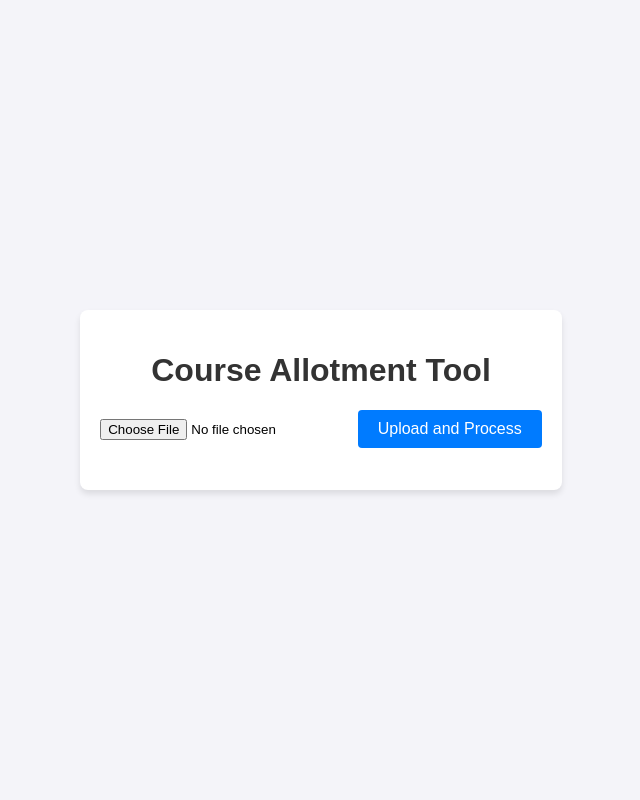
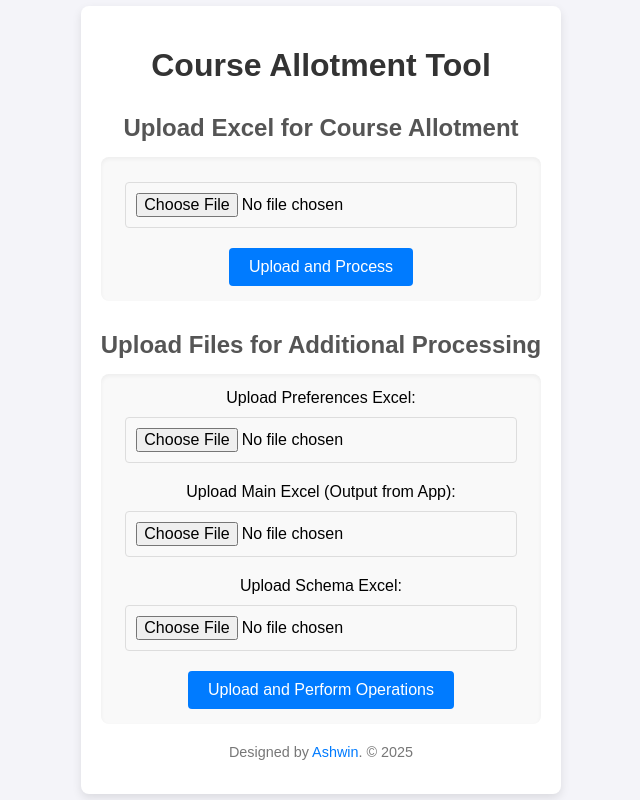
Before and after one commit to Ashwin-2334/CourseAllotmentTool, a Flask app: page / in a window 1280 px wide. Shown: the whole page, without its empty margins (319-959 px from the left). Run offline with Flask 3, Linux system fonts and the light colour scheme.

Commit message:
Added Aditional Service

```diff
--- a/app.py
+++ b/app.py
@@ -1,9 +1,14 @@
 from flask import Flask, render_template, request, send_from_directory
 import pandas as pd
 import os
+import re
+from openpyxl import load_workbook
+from additional_service import additional_service
 
 # Initialize the Flask application
 app = Flask(__name__)
+
+app.register_blueprint(additional_service)
 
 # Configure the upload and processed directories
 app.config['UPLOAD_FOLDER'] = 'uploads'
@@ -45,21 +50,88 @@ def process_excel(file_path):
     # Read the uploaded Excel file
     df = pd.read_excel(file_path)
 
-    # Example: Add a new column 'Allocated Slot' with dummy values (you can customize this part)
-    # Ensure the list is long enough by repeating or truncating it
-    slots = ['Slot A', 'Slot B', 'Slot C'] * (len(df) // 3) + ['Slot A', 'Slot B', 'Slot C'][:len(df) % 3]
+    # Assuming 'Faculty Name' and 'Designation' are columns in the input file
+    if 'Faculty Name' not in df.columns or 'Designation' not in df.columns:
+        return "Missing required columns: 'Faculty Name' or 'Designation'.", 400
 
-# Add the 'Allocated Slot' column
-    df['Allocated Slot'] = slots
+    # Function to parse subject preference for name, count, and semester
+    def parse_subject(pref):
+        match = re.search(r'^(.*?)(?:\((\d+)\))?$', str(pref))
+        if match:
+            subject = match.group(1).strip()
+            count = int(match.group(2)) if match.group(2) else 0
+            semester = int(subject[4]) if len(subject) > 4 and subject[4].isdigit() else None
+            return subject, count, semester
+        return pref, 0, None
 
-    #df['Allocated Slot'] = ['Slot A', 'Slot B', 'Slot C'][:len(df)]
+    # Process each preference column
+    for col in df.columns:
+        if "Preference" in col:
+            # Create new columns for subject, count, and semester
+            df[f"{col} Name"], df[f"{col} Count"], df[f"{col} Semester"] = zip(*df[col].map(parse_subject))
+
+    # Assign subjects based on preferences and semester
+    def assign_subjects(row):
+        assigned_subject_1 = "No Assignment Available"
+        assigned_subject_2 = "No Assignment Available"
+
+        # Iterate through preferences for Subject 1 (4th semester)
+        for pref_num in range(1, 5):  # Assuming up to 4 preferences
+            subject_col = f"Subject Preference {pref_num} Name"
+            count_col = f"Subject Preference {pref_num} Count"
+            semester_col = f"Subject Preference {pref_num} Semester"
+
+            if subject_col in row and count_col in row and semester_col in row:
+                if row[semester_col] == 4 and row[count_col] <= 1:
+                    assigned_subject_1 = row[subject_col]
+                    break
+
+        # Iterate through preferences for Subject 2 (6th semester)
+        for pref_num in range(1, 5):
+            subject_col = f"Subject Preference {pref_num} Name"
+            count_col = f"Subject Preference {pref_num} Count"
+            semester_col = f"Subject Preference {pref_num} Semester"
+
+            if subject_col in row and count_col in row and semester_col in row:
+                if row[semester_col] == 6 and row[count_col] <= 1:
+                    assigned_subject_2 = row[subject_col]
+                    break
+
+        return assigned_subject_1, assigned_subject_2
+
+    df['4th Semester'], df['6th Semester'] = zip(*df.apply(assign_subjects, axis=1))
+
+    # Retain only the necessary columns
+    df = df[['Faculty Name', 'Designation', '4th Semester', '6th Semester']]
 
     # Save the processed file
-    output_file = 'processed_' + os.path.basename(file_path)
+    output_file = 'processed_output.xlsx'
     output_path = os.path.join(app.config['PROCESSED_FOLDER'], output_file)
+
+    # Save DataFrame to Excel using openpyxl to allow column width adjustment
     df.to_excel(output_path, index=False)
 
-    return output_file
+    # Open the saved file to adjust the column widths
+    wb = load_workbook(output_path)
+    ws = wb.active
+
+    # Adjust column widths based on the maximum length of the content in each column
+    for col in ws.columns:
+        max_length = 0
+        column = col[0].column_letter  # Get the column name (e.g., "A", "B", "C", ...)
+        for cell in col:
+            try:
+                if cell.value and len(str(cell.value)) > max_length:
+                    max_length = len(str(cell.value))
+            except:
+                pass
+        adjusted_width = max_length + 2  # Add some padding to the column width
+        ws.column_dimensions[column].width = adjusted_width
+
+    # Save the adjusted file
+    wb.save(output_path)
+
+    return os.path.basename(output_path)
 
 # Route to serve the processed file for download
 @app.route('/download/<filename>')
--- a/templates/index.html
+++ b/templates/index.html
@@ -5,50 +5,86 @@
   <meta name="viewport" content="width=device-width, initial-scale=1.0">
   <title>Course Allotment Tool</title>
   <style>
+    /* Global Styles */
     body {
       font-family: Arial, sans-serif;
+      background-color: #f4f4f9;
       margin: 0;
       padding: 0;
       display: flex;
       justify-content: center;
       align-items: center;
-      height: 100vh;
-      background-color: #f4f4f9;
+      min-height: 100vh;
     }
+
     .container {
-      text-align: center;
-      background: #fff;
+      max-width: 800px;
+      background: #ffffff;
       padding: 20px;
       border-radius: 8px;
-      box-shadow: 0 4px 6px rgba(0, 0, 0, 0.1);
+      box-shadow: 0 4px 10px rgba(0, 0, 0, 0.1);
+      text-align: center;
     }
+
     h1 {
+      font-size: 2rem;
+      color: #333;
       margin-bottom: 20px;
-      color: #333;
     }
+
+    h2 {
+      font-size: 1.5rem;
+      color: #555;
+      margin-top: 30px;
+      margin-bottom: 15px;
+    }
+
     form {
       margin-bottom: 20px;
+      padding: 15px;
+      background-color: #f9f9f9;
+      border-radius: 8px;
+      box-shadow: inset 0 2px 4px rgba(0, 0, 0, 0.05);
     }
+
     input[type="file"] {
-      margin: 10px 0;
+      display: block;
+      margin: 10px auto 20px;
+      padding: 10px;
+      font-size: 1rem;
+      border: 1px solid #ddd;
+      border-radius: 4px;
+      width: 90%;
+      max-width: 400px;
     }
+
     button {
       padding: 10px 20px;
+      font-size: 1rem;
+      color: #fff;
       background-color: #007BFF;
-      color: white;
       border: none;
       border-radius: 4px;
       cursor: pointer;
-      font-size: 16px;
+      transition: background-color 0.3s ease;
     }
+
     button:hover {
       background-color: #0056b3;
     }
-    a {
+
+    footer {
+      margin-top: 20px;
+      font-size: 0.9rem;
+      color: #777;
+    }
+
+    footer a {
       color: #007BFF;
       text-decoration: none;
     }
-    a:hover {
+
+    footer a:hover {
       text-decoration: underline;
     }
   </style>
@@ -56,10 +92,32 @@
 <body>
   <div class="container">
     <h1>Course Allotment Tool</h1>
+
+    <!-- First Service: Upload Excel for Course Allotment -->
+    <h2>Upload Excel for Course Allotment</h2>
     <form action="/upload" method="post" enctype="multipart/form-data">
       <input type="file" name="file" required>
       <button type="submit">Upload and Process</button>
     </form>
+
+    <!-- Second Service: Upload All Necessary Files -->
+    <h2>Upload Files for Additional Processing</h2>
+    <form action="/process_additional" method="post" enctype="multipart/form-data">
+      <label for="preferencesExcel">Upload Preferences Excel:</label>
+      <input type="file" name="preferencesExcel" required>
+
+      <label for="mainExcel">Upload Main Excel (Output from App):</label>
+      <input type="file" name="mainExcel" required>
+
+      <label for="schemaExcel">Upload Schema Excel:</label>
+      <input type="file" name="schemaExcel" required>
+
+      <button type="submit">Upload and Perform Operations</button>
+    </form>
+
+    <footer>
+      <p>Designed by <a href="#">Ashwin</a>. © 2025</p>
+    </footer>
   </div>
 </body>
 </html>
```
Also changed, not shown: additional_service.py (added, +176 -0 lines).
